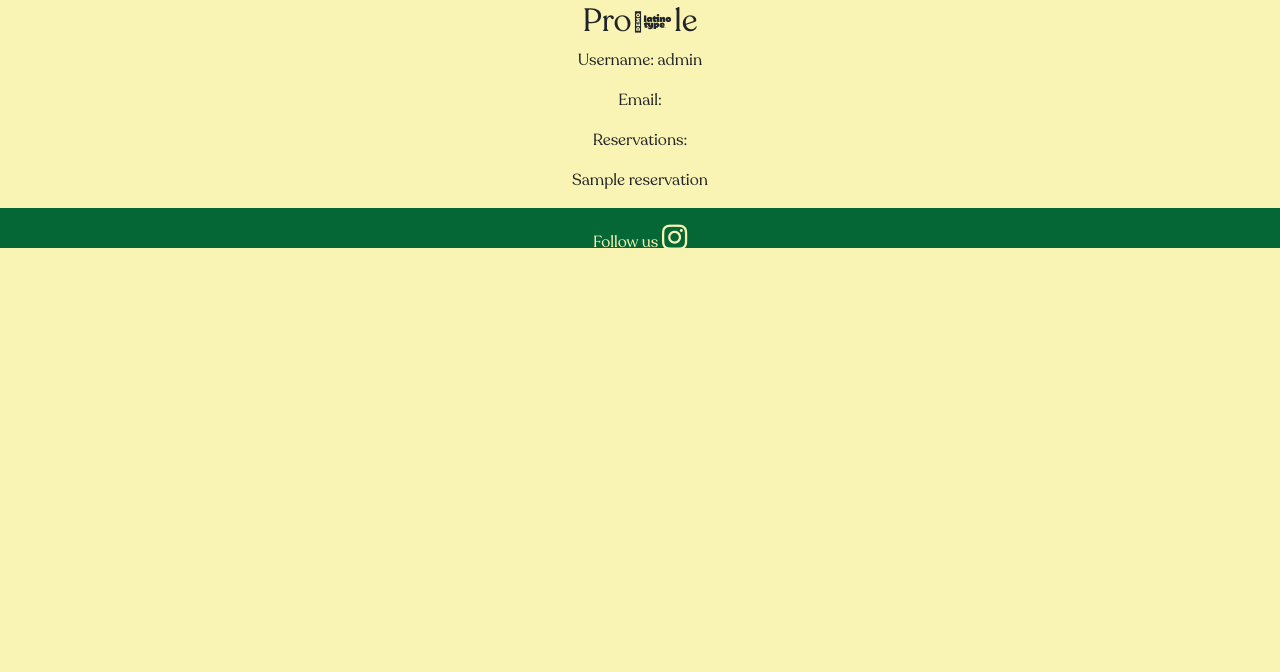
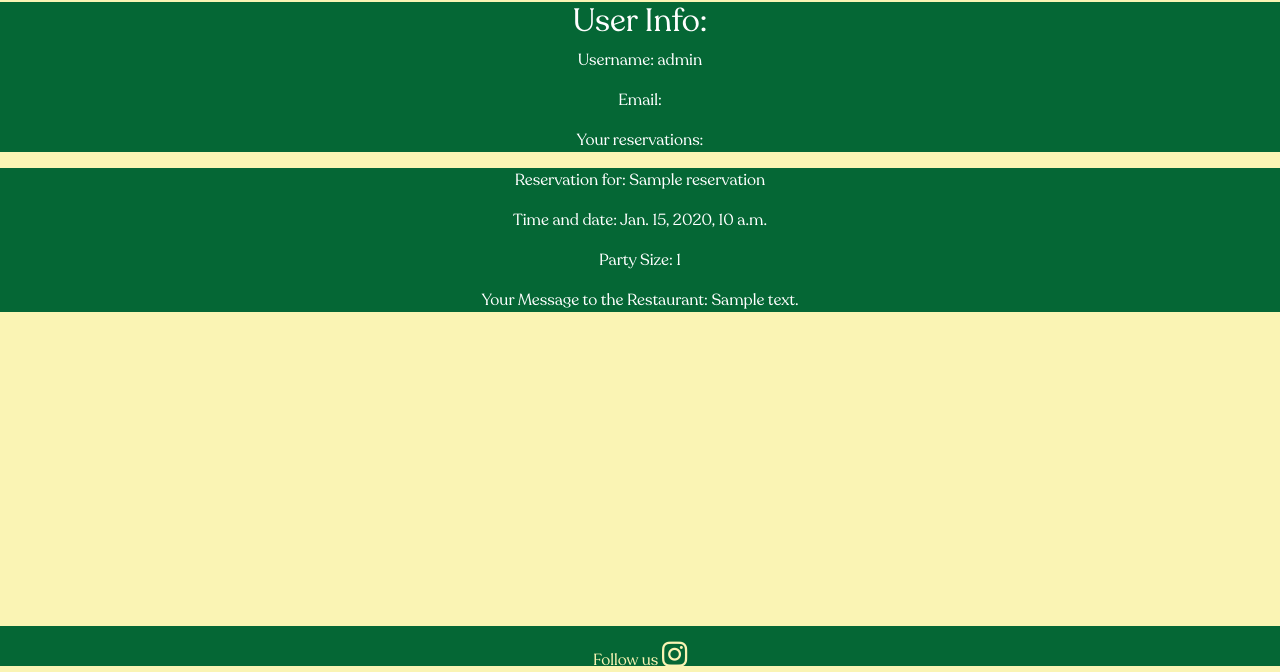
Before and after one commit to Code-Institute-Submissions/fabianlien-OOO-IceCream_AugResub, a Django app: page /profile/ in a window 1280 px wide. Shown: the part 134-806 px from the top of the page. Before the commit the page ends 382 px from the top, so only its background shows below. Run offline with Django 3.2, Linux system fonts and the light colour scheme; a user stored in the database is signed in; data comes from the database, SQL or seed files in the repository; tables that the repository leaves empty hold one stand-in row (values such as "Sample post"); some libraries are stand-ins or nearby versions.

Commit message:
add style to index page and profile page. add txt in readme

```diff
--- a/static/css/styles.css
+++ b/static/css/styles.css
@@ -156,6 +156,18 @@ nav .active a {
     margin: 0;
     background: url("../images/triple-oh-banner.png") no-repeat;
     background-position: center;
+}
+
+.carousel-angle-prev {
+    font-size: 400%;
+    color: rgb(5 103 53);
+    margin-left: -70%;
+}
+
+.carousel-angle-next {
+    font-size: 400%;
+    color: rgb(5 103 53);
+    margin-right: -70%;
 }
 
 .carousel-item {
@@ -579,3 +591,10 @@ form {
     padding: 0.5em;
     border-radius: 0.25em;
 }
+
+/* Profile page */
+
+.profile-card {
+    background-color: rgb(5 103 53);
+    color: white;
+}
--- a/templates/profile.html
+++ b/templates/profile.html
@@ -2,14 +2,21 @@
 
 {% block main_content %}
 
+<div class="main-container">
     {% if user.is_authenticated %}
-
-<h2>{% block title %} Profile {% endblock %}</h2>
+    <div class="profile-card">
+        <h2>User Info:</h2>
         <p>Username: {{ user }}</p>
         <p>Email: {{ user.email }}</p>
-<p>Reservations: </p>
+        <p>Your reservations: </p>
+    </div>
     {% for reservation in reservations %}
-<p>{{ reservation }}</p>
+    <div class="profile-card">
+        <p>Reservation for: {{ reservation }}</p>
+        <p>Time and date: {{ reservation.date_and_time }}</p>
+        <p>Party Size: {{ reservation.party_size }}</p>
+        <p>Your Message to the Restaurant: {{ reservation.message }}</p>
+    </div>
     {% endfor %}
 
     {% else %}
@@ -18,6 +25,5 @@
     <h2><a href="{% url 'account_login' %}">Sign In / Register</a></h2>
 
     {% endif %}
-
-
+</div>
 {% endblock %}
```
Also changed, not shown: templates/index.html (+5 -2 lines), README.md, WebApp/forms.py (deleted). Lines whose indentation alone changed are shown as unchanged.
